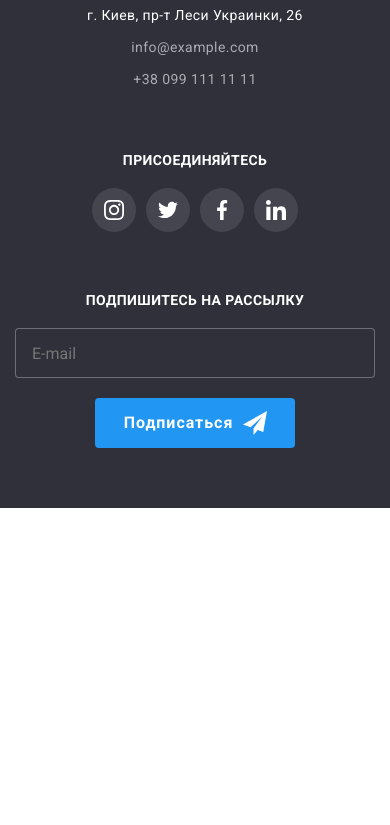
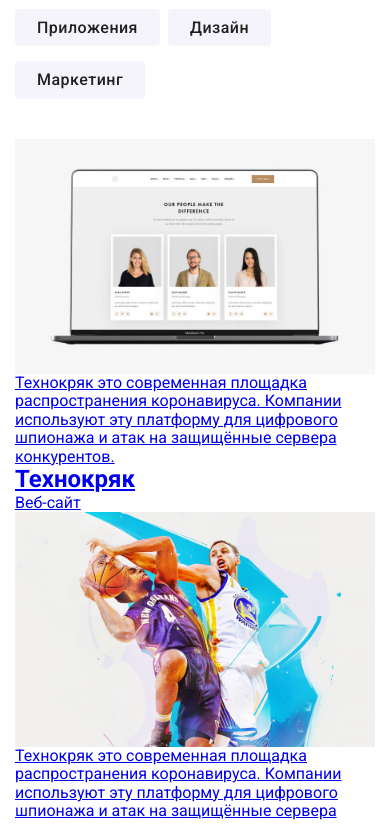
Before and after one commit to AleksandrDiakov/goit-markup-hw-08, a plain HTML site: page portfolio.html in a window 390 px wide. Shown: the part 170-995 px from the top of the page. Before the commit the page ends 844 px from the top, so only its background shows below. Drawn offline with nearby package versions, Linux system fonts and the light colour scheme.

Commit message:
gallary dtn done

```diff
--- a/portfolio.html
+++ b/portfolio.html
@@ -101,7 +101,7 @@
         </div>
     </header>
 
-    <!-- <main>
+    <main>
         <section class="gallary">
             <div class="container">
                 <h1 class="visually-hidden ">Портфолио работ</h1>
@@ -117,7 +117,6 @@
                     <li class="filter__item">
                         <button class="filter__button" type="button">Маркетинг</button></li>
                 </ul>
-
                 <ul class="gallary__list">
                     <li class="gallary__card list-style">
                         <a class="gallary__link" href="#">
@@ -265,7 +264,7 @@
                 </ul>
             </div>
         </section>
-    </main> -->
+    </main>
 
     <footer>
         <div class="page-footer container">
--- /dev/null
+++ b/sass/components/_gallary.scss
@@ -0,0 +1,3 @@
+.gallary__list {
+    margin-top: 40px;
+}
--- /dev/null
+++ b/sass/components/_gallary_buttons.scss
@@ -0,0 +1,58 @@
+.filter__group {
+    display: flex;
+    flex-wrap: wrap;
+    margin-top: 60px;
+
+    @media (max-width: 246px){
+        justify-content: center;
+    }
+}
+
+.filter__item {
+    margin-right: 8px;
+    list-style: none;
+    text-decoration: none;
+}
+
+.filter__item:last-child {
+    margin-right: 0;
+}
+.filter__item:nth-last-child(-n + 2) {
+    margin-top: 15px
+}
+
+@media (max-width: 399px) {
+    .filter__item:nth-last-child(-n + 3) {
+        margin-top: 15px
+    }
+}
+@media (max-width: 246px) {
+    .filter__item:nth-last-child(-n + 4) {
+        margin-top: 15px
+    }
+}
+
+.filter__button {
+    display: flex;
+    justify-content: center;
+    padding: 6px 22px;
+    font-family: inherit;
+    font-weight: 500;
+    font-size: 16px;
+    line-height: 1.6;
+    text-align: center;
+    letter-spacing: 0.03em;
+    color: #212121;
+    border: none;
+    background: #F5F4FA;
+    border-radius: 4px;
+    transition: $main-transition;
+}
+
+.filter__button:hover, .filter__button:focus {
+    color: #ffffff;
+    background: #2196f3;
+    box-shadow: 0px 3px 1px rgba(0, 0, 0, 0.1), 0px 1px 2px rgba(0, 0, 0, 0.08), 0px 2px 2px rgba(0, 0, 0, 0.12);
+    border-radius: 4px;
+    transition: $main-transition
+}
--- a/sass/utils/_base.scss
+++ b/sass/utils/_base.scss
@@ -57,3 +57,11 @@ button {
     width: 1200px;
   }
 }
+
+.visually-hidden {
+    position: absolute;
+    clip: rect(0 0 0 0);
+    width: 1px;
+    height: 1px;
+    margin: -1px;
+}
```
Also changed, not shown: css/main.css, css/main.min.css, 2 other files.
